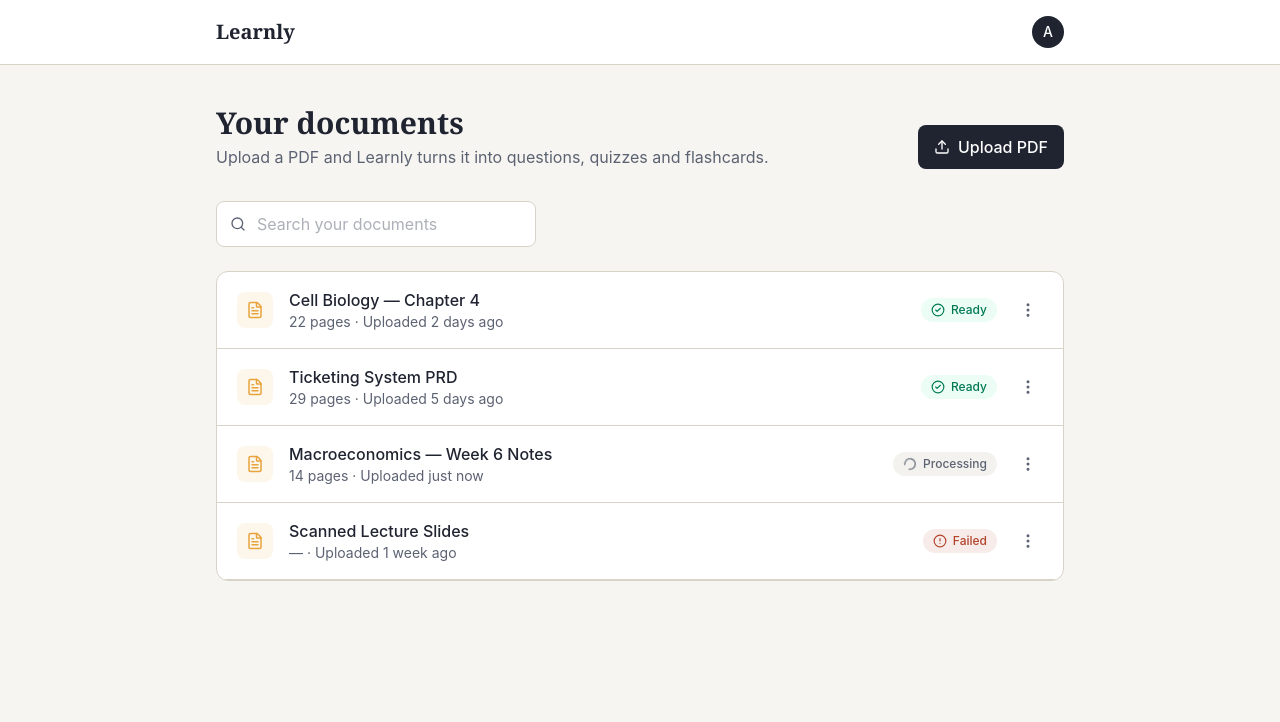
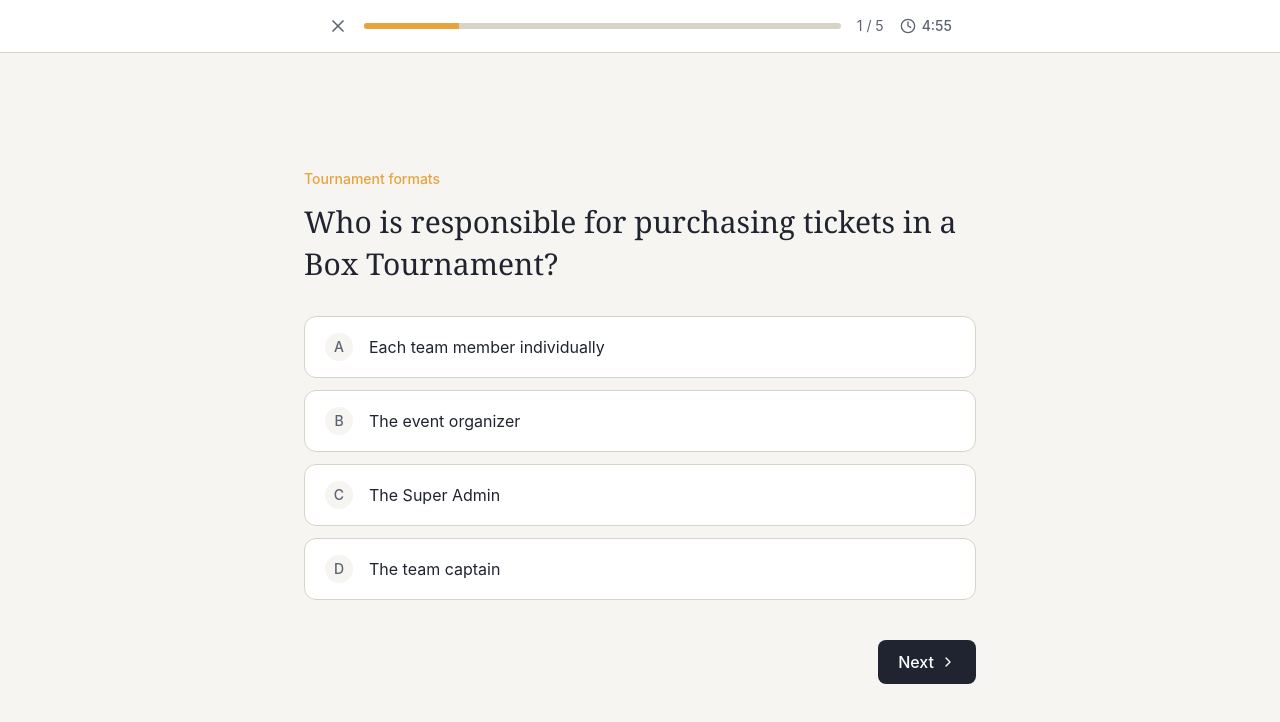
Before and after one commit to abhinavshr/learnly-frontend, a React (Vite) app: page /quizzes/1/attempt in a window 1280 px wide. Before the commit this address led to /. Shown: the top 722 px of the page. Built offline with nearby package versions, Linux system fonts and the light colour scheme.

Commit message:
feat: add QuizAttemptPage component for quiz interaction

```diff
--- a/src/App.jsx
+++ b/src/App.jsx
@@ -3,6 +3,7 @@ import LoginPage from "./pages/LoginPage.jsx";
 import RegisterPage from "./pages/RegisterPage.jsx";
 import DashboardPage from "./pages/DashboardPage.jsx";
 import DocumentWorkspacePage from "./pages/DocumentWorkspacePage.jsx";
+import QuizAttemptPage from "./pages/QuizAttemptPage.jsx";
 
 export default function App() {
   return (
@@ -12,6 +13,7 @@ export default function App() {
         <Route path="/register" element={<RegisterPage />} />
         <Route path="/" element={<DashboardPage />} />
         <Route path="/documents/:id" element={<DocumentWorkspacePage />} />
+        <Route path="/quizzes/:id/attempt" element={<QuizAttemptPage />} />
         <Route path="*" element={<Navigate to="/" replace />} />
       </Routes>
     </BrowserRouter>
--- /dev/null
+++ b/src/pages/QuizAttemptPage.jsx
@@ -0,0 +1,225 @@
+import { useState, useEffect, useCallback } from "react";
+import { useParams, useNavigate } from "react-router-dom";
+import { X, Clock, ChevronRight, ChevronLeft } from "lucide-react";
+
+// Static mock data — matches the shape /api/quizzes/:id/attempts returns
+const MODE = "exam"; // toggle to "practice" to see the untimed variant
+const TIME_LIMIT_SECONDS = MODE === "exam" ? 5 * 60 : null;
+
+const QUESTIONS = [
+  {
+    id: 1,
+    question: "Who is responsible for purchasing tickets in a Box Tournament?",
+    options: ["Each team member individually", "The event organizer", "The Super Admin", "The team captain"],
+    topic: "Tournament formats",
+  },
+  {
+    id: 2,
+    question: "Which payment gateway is a global gateway rather than Nepal-specific?",
+    options: ["eSewa", "Khalti", "Stripe", "FonePay"],
+    topic: "Payments",
+  },
+  {
+    id: 3,
+    question: "Which of these is NOT a valid order status in the system?",
+    options: ["Pending", "Paid", "Shipped", "Refunded"],
+    topic: "Order statuses",
+  },
+  {
+    id: 4,
+    question: "How many position preferences must a Pro Clubs player provide?",
+    options: ["1", "2", "3", "5"],
+    topic: "Tournament formats",
+  },
+  {
+    id: 5,
+    question: "What is encrypted to generate an attendee's check-in QR code?",
+    options: ["Email + password", "user_id + event_id + ticket_id", "Order number + amount", "Gamertag + platform"],
+    topic: "Check-in",
+  },
+];
+
+const LETTERS = ["A", "B", "C", "D"];
+
+function formatTime(seconds) {
+  const m = Math.floor(seconds / 60);
+  const s = seconds % 60;
+  return `${m}:${s.toString().padStart(2, "0")}`;
+}
+
+export default function QuizAttemptPage() {
+  const { id } = useParams();
+  const navigate = useNavigate();
+
+  const [index, setIndex] = useState(0);
+  const [answers, setAnswers] = useState({}); // { questionId: optionIndex }
+  const [timeLeft, setTimeLeft] = useState(TIME_LIMIT_SECONDS);
+  const [showExitConfirm, setShowExitConfirm] = useState(false);
+
+  const question = QUESTIONS[index];
+  const total = QUESTIONS.length;
+  const answeredCount = Object.keys(answers).length;
+  const isLast = index === total - 1;
+
+  const handleSubmit = useCallback(() => {
+    // No backend call yet. In practice this posts `answers` to
+    // /api/attempts/:id/submit and navigates to /attempts/:id
+    navigate(`/attempts/${id}`);
+  }, [id, navigate]);
+
+  // Exam timer
+  useEffect(() => {
+    if (timeLeft === null) return;
+    if (timeLeft <= 0) {
+      handleSubmit();
+      return;
+    }
+    const t = setTimeout(() => setTimeLeft((s) => s - 1), 1000);
+    return () => clearTimeout(t);
+  }, [timeLeft, handleSubmit]);
+
+  function selectOption(optionIndex) {
+    setAnswers((a) => ({ ...a, [question.id]: optionIndex }));
+  }
+
+  function goNext() {
+    if (isLast) {
+      handleSubmit();
+    } else {
+      setIndex((i) => i + 1);
+    }
+  }
+
+  function goPrev() {
+    setIndex((i) => Math.max(0, i - 1));
+  }
+
+  const isLowTime = timeLeft !== null && timeLeft <= 30;
+
+  return (
+    <div className="min-h-screen bg-paper flex flex-col">
+      {/* Minimal top bar: exit + progress + timer */}
+      <header className="border-b border-rule bg-white sticky top-0 z-10">
+        <div className="max-w-2xl mx-auto px-6 py-4 flex items-center gap-4">
+          <button
+            onClick={() => setShowExitConfirm(true)}
+            className="text-ink-soft hover:text-ink transition-colors"
+            aria-label="Exit quiz"
+          >
+            <X className="w-5 h-5" />
+          </button>
+
+          <div className="flex-1">
+            <div className="h-1.5 rounded-full bg-rule overflow-hidden">
+              <div
+                className="h-full bg-marigold transition-all duration-300"
+                style={{ width: `${((index + 1) / total) * 100}%` }}
+              />
+            </div>
+          </div>
+
+          <span className="text-sm text-ink-soft whitespace-nowrap">
+            {index + 1} / {total}
+          </span>
+
+          {timeLeft !== null && (
+            <span
+              className={`inline-flex items-center gap-1.5 text-sm font-medium whitespace-nowrap
+                ${isLowTime ? "text-error" : "text-ink-soft"}`}
+            >
+              <Clock className="w-4 h-4" />
+              {formatTime(timeLeft)}
+            </span>
+          )}
+        </div>
+      </header>
+
+      {/* Question */}
+      <main className="flex-1 flex items-center justify-center px-6 py-12">
+        <div className="w-full max-w-2xl">
+          <p className="text-sm font-medium text-marigold mb-3">{question.topic}</p>
+
+          <h1 className="font-serif text-2xl sm:text-3xl text-ink leading-snug mb-8">
+            {question.question}
+          </h1>
+
+          <div className="space-y-3">
+            {question.options.map((option, i) => {
+              const isSelected = answers[question.id] === i;
+              return (
+                <button
+                  key={i}
+                  onClick={() => selectOption(i)}
+                  className={`w-full flex items-center gap-4 text-left rounded-xl border px-5 py-4
+                    transition-colors focus:outline-none focus:ring-4 focus:ring-marigold/20
+                    ${isSelected
+                      ? "border-marigold bg-marigold/10"
+                      : "border-rule bg-white hover:border-ink/30"}`}
+                >
+                  <span
+                    className={`shrink-0 w-7 h-7 rounded-full flex items-center justify-center text-sm font-medium
+                      ${isSelected ? "bg-marigold text-white" : "bg-paper text-ink-soft"}`}
+                  >
+                    {LETTERS[i]}
+                  </span>
+                  <span className="text-ink">{option}</span>
+                </button>
+              );
+            })}
+          </div>
+
+          {/* Nav */}
+          <div className="flex items-center justify-between mt-10">
+            <button
+              onClick={goPrev}
+              disabled={index === 0}
+              className="inline-flex items-center gap-1.5 text-sm font-medium text-ink-soft
+                hover:text-ink transition-colors disabled:opacity-0 disabled:pointer-events-none"
+            >
+              <ChevronLeft className="w-4 h-4" />
+              Previous
+            </button>
+
+            <button
+              onClick={goNext}
+              className="inline-flex items-center gap-1.5 rounded-lg bg-ink text-white font-medium
+                px-5 py-2.5 hover:bg-ink/90 active:scale-[0.99] transition-all
+                focus:outline-none focus:ring-4 focus:ring-marigold/30"
+            >
+              {isLast ? `Submit (${answeredCount}/${total} answered)` : "Next"}
+              <ChevronRight className="w-4 h-4" />
+            </button>
+          </div>
+        </div>
+      </main>
+
+      {/* Exit confirmation */}
+      {showExitConfirm && (
+        <div className="fixed inset-0 bg-ink/40 flex items-center justify-center p-6 z-20">
+          <div className="bg-white rounded-xl p-6 max-w-sm w-full">
+            <h2 className="font-serif text-xl font-semibold text-ink mb-2">Leave this quiz?</h2>
+            <p className="text-ink-soft text-sm mb-6">
+              Your progress on this attempt won't be saved if you leave now.
+            </p>
+            <div className="flex gap-3">
+              <button
+                onClick={() => setShowExitConfirm(false)}
+                className="flex-1 rounded-lg border border-rule py-2.5 text-sm font-medium text-ink
+                  hover:bg-paper transition-colors"
+              >
+                Keep going
+              </button>
+              <button
+                onClick={() => navigate(-1)}
+                className="flex-1 rounded-lg bg-error text-white py-2.5 text-sm font-medium
+                  hover:bg-error/90 transition-colors"
+              >
+                Leave
+              </button>
+            </div>
+          </div>
+        </div>
+      )}
+    </div>
+  );
+}
```
